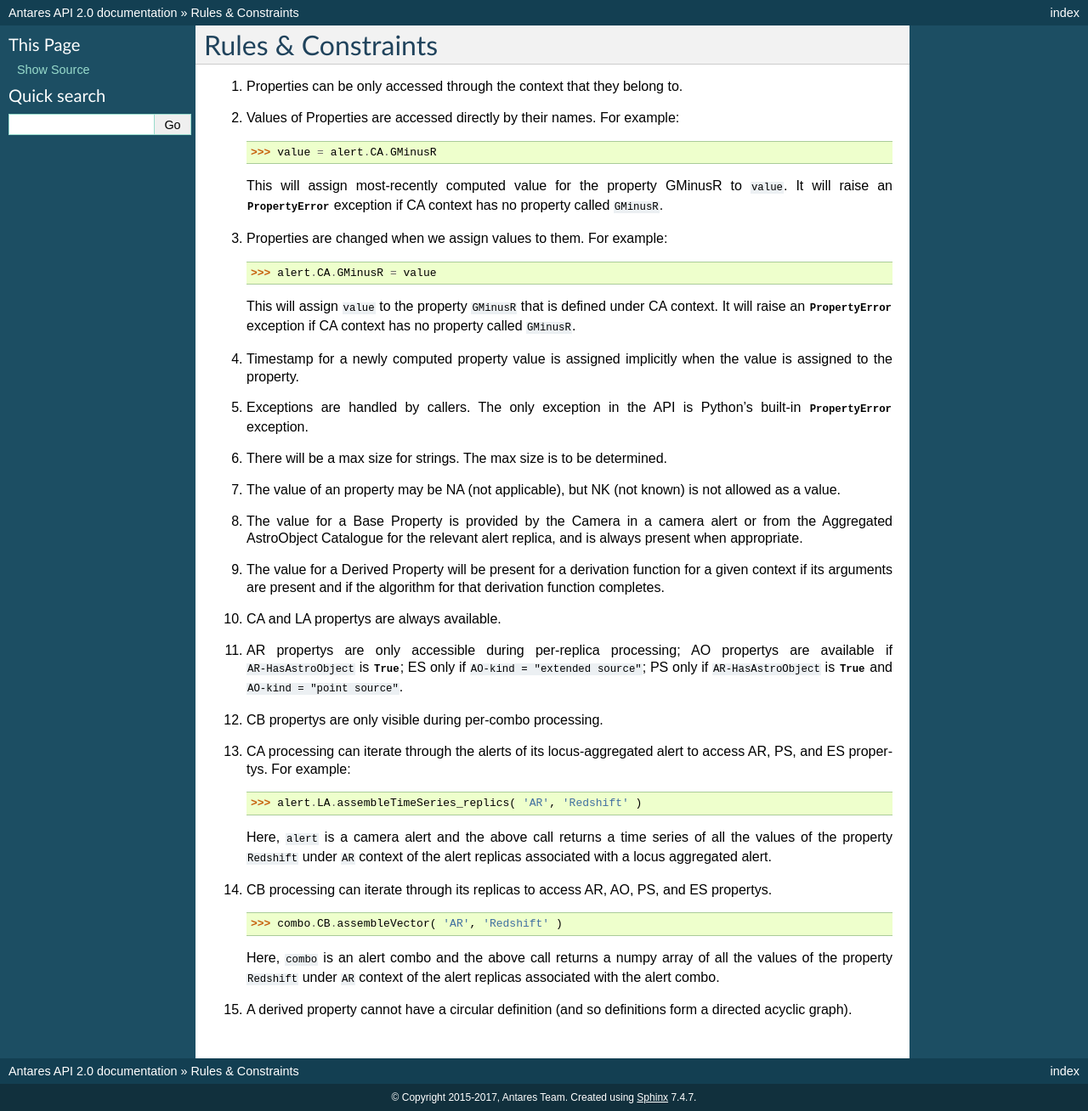
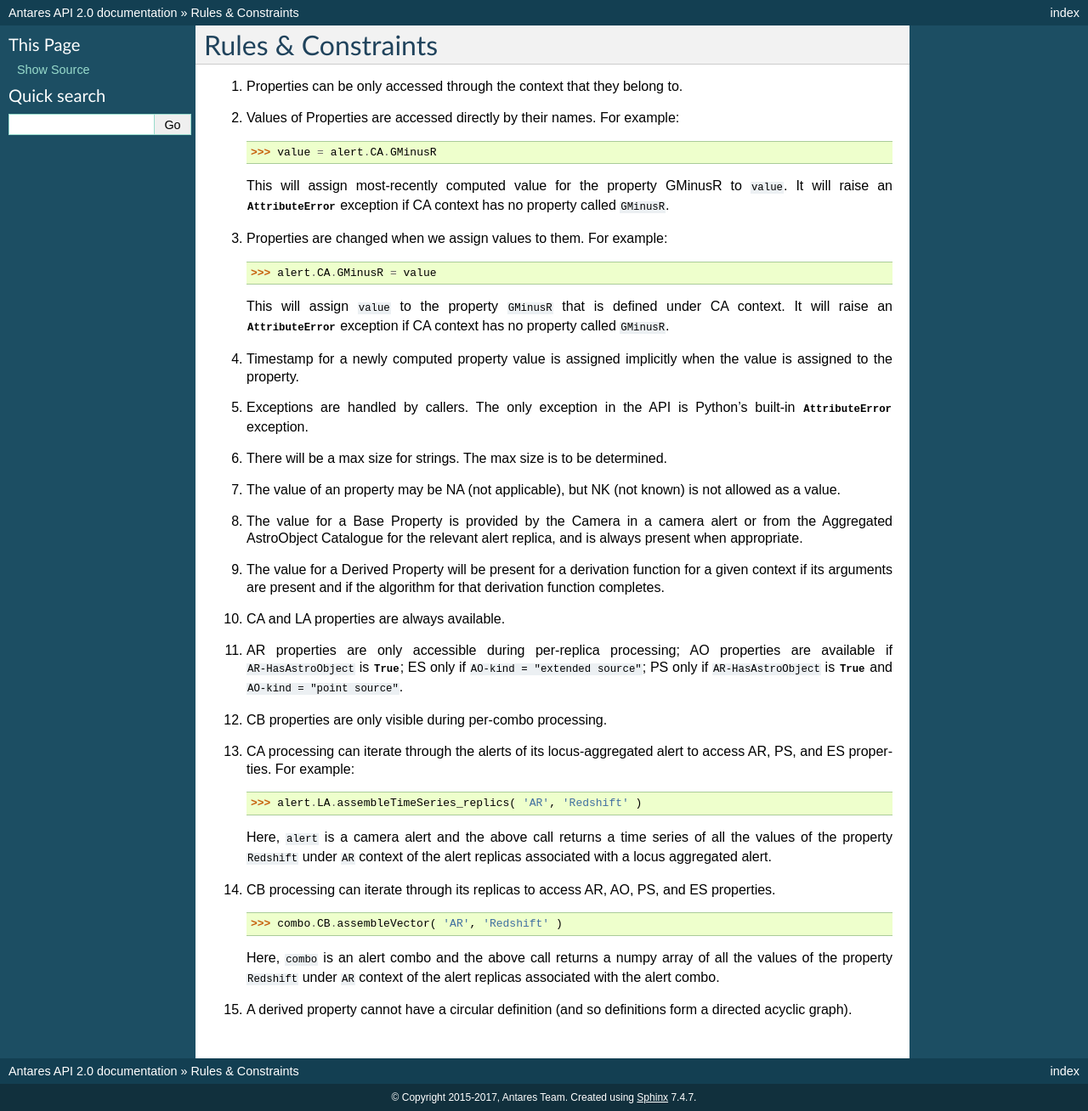
Before and after one commit to AzNOAOTares/antares-base, a Sphinx documentation site: the page built from doc/source/rules_constraints.rst, in a window 1280 px wide. Shown: the whole page at 85% size. Built offline with Sphinx 7.4.7, drawn with Linux system fonts in a browser that asks for light colours; pages that are not in the unit, such as notebooks, are missing from menus.

Commit message:
formatting

```diff
--- a/doc/source/rules_constraints.rst
+++ b/doc/source/rules_constraints.rst
@@ -15,7 +15,7 @@ Rules & Constraints
    >>> value = alert.CA.GMinusR
 
    This will assign most-recently computed value for the property GMinusR
-   to ``value``. It will raise an :py:exc:`PropertyError` exception if CA context
+   to ``value``. It will raise an :py:exc:`AttributeError` exception if CA context
    has no property called ``GMinusR``.
 
 3. Properties are changed when we assign values to them.
@@ -24,14 +24,14 @@ Rules & Constraints
    >>> alert.CA.GMinusR = value
 
    This will assign ``value`` to the property ``GMinusR`` that is defined under
-   CA context. It will raise an :py:exc:`PropertyError` exception if CA context
+   CA context. It will raise an :py:exc:`AttributeError` exception if CA context
    has no property called ``GMinusR``.
 
 4. Timestamp for a newly computed property value is assigned implicitly
    when the value is assigned to the property.
 
 5. Exceptions are handled by callers. The only exception in the API is Python's
-   built-in :py:exc:`PropertyError` exception.
+   built-in :py:exc:`AttributeError` exception.
 
 6. There will be a max size for strings. The max size is to be determined.
 
@@ -46,18 +46,18 @@ Rules & Constraints
    function for a given context if its arguments are present and if
    the algorithm for that derivation function completes.
 
-10. CA and LA propertys are always available.
+10. CA and LA properties are always available.
 
-11. AR propertys are only accessible during per-replica processing;
-    AO propertys are available if ``AR-HasAstroObject`` is
+11. AR properties are only accessible during per-replica processing;
+    AO properties are available if ``AR-HasAstroObject`` is
     :py:data:`True`; ES only if ``AO-kind = "extended source"``; PS only if
     ``AR-HasAstroObject`` is :py:data:`True` and ``AO-kind = "point
     source"``.
 
-12. CB propertys are only visible during per-combo processing.
+12. CB properties are only visible during per-combo processing.
 
 13. CA processing can iterate through the alerts of its
-    locus-aggregated alert to access AR, PS, and ES propertys. For
+    locus-aggregated alert to access AR, PS, and ES properties. For
     example:
 
     >>> alert.LA.assembleTimeSeries_replics( 'AR', 'Redshift' )
@@ -68,7 +68,7 @@ Rules & Constraints
     aggregated alert.
 
 14. CB processing can iterate through its replicas to access AR, AO,
-    PS, and ES propertys.
+    PS, and ES properties.
 
     >>> combo.CB.assembleVector( 'AR', 'Redshift' )
 
```
